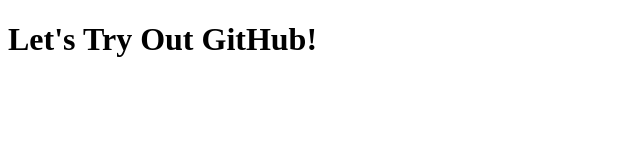
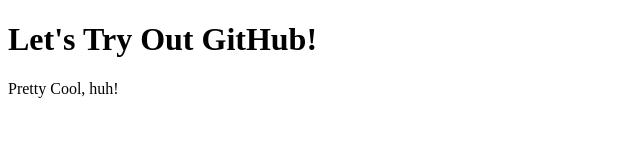
Before and after one commit to cldelarosa/example, a plain HTML site: page index.html in a window 1280 px wide. Shown: the whole page, without its empty margins (0-640 px from the left). Drawn offline with Linux system fonts and the light colour scheme.

Commit message:
Update index.html
Added paragraph

```diff
--- a/index.html
+++ b/index.html
@@ -7,5 +7,6 @@
 </head>
 <body>
   <h1>Let's Try Out GitHub!</h1>
+  <p>Pretty Cool, huh!</p>
 </body>
 </html>
```
